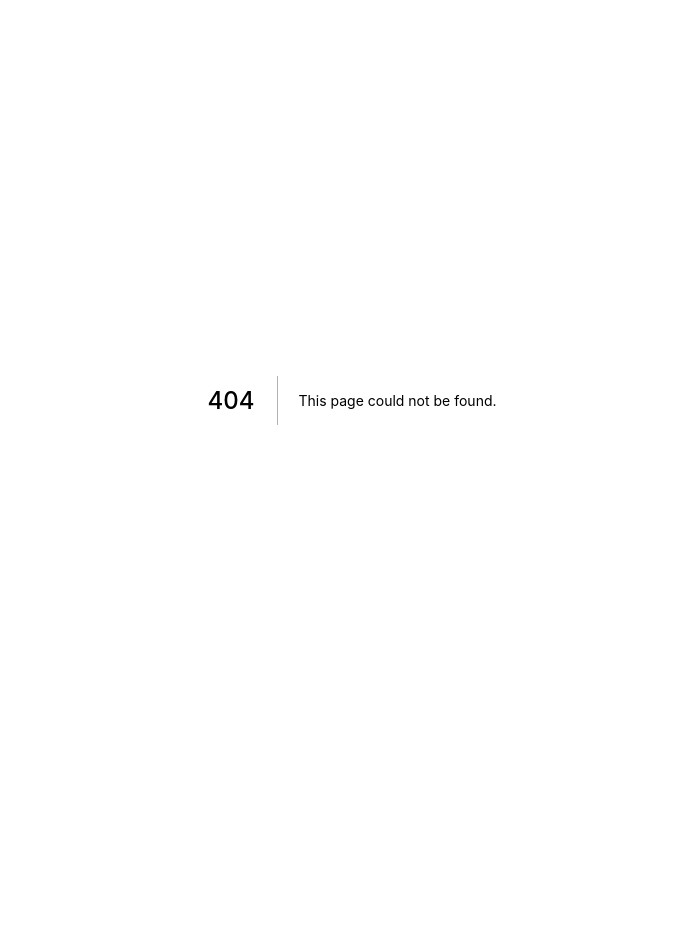
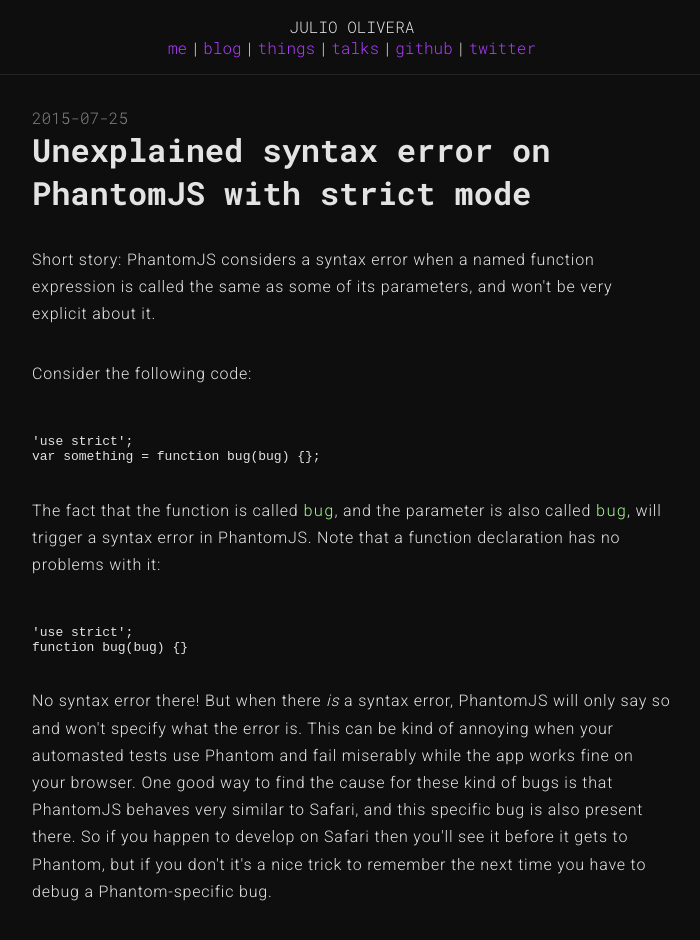
Before and after one commit to julioolvr/me, a Next.js app: page /b/2015/07/25/syntax-error-strict-mode-phantomjs in a window 1280 px wide. Before the commit this address had no page. Shown: the top 940 px of the page, without its empty margins (288-988 px from the left). Before the commit the page ends 800 px from the top, so only its background shows below. Built offline with nearby package versions, Linux system fonts and the light colour scheme.

Commit message:
Safari bug post

```diff
--- /dev/null
+++ b/pages/b/2015/07/25/syntax-error-strict-mode-phantomjs.js
@@ -0,0 +1,57 @@
+import PostLayout from '~/components/postLayout';
+
+const Post = () => {
+  return (
+    <PostLayout
+      title="Unexplained syntax error on PhantomJS with strict mode"
+      date="2015-07-25"
+      langs={['en']}
+    >
+      {() => {
+        return (
+          <div>
+            <p>
+              Short story: PhantomJS considers a syntax error when a named
+              function expression is called the same as some of its parameters,
+              and won't be very explicit about it.
+            </p>
+
+            <p>Consider the following code:</p>
+
+            <pre>{`
+'use strict';
+var something = function bug(bug) {};
+`}</pre>
+
+            <p>
+              The fact that the function is called <code>bug</code>, and the
+              parameter is also called <code>bug</code>, will trigger a syntax
+              error in PhantomJS. Note that a function declaration has no
+              problems with it:
+            </p>
+
+            <pre>{`
+'use strict';
+function bug(bug) {}
+`}</pre>
+
+            <p>
+              No syntax error there! But when there <em>is</em> a syntax error,
+              PhantomJS will only say so and won't specify what the error is.
+              This can be kind of annoying when your automasted tests use
+              Phantom and fail miserably while the app works fine on your
+              browser. One good way to find the cause for these kind of bugs is
+              that PhantomJS behaves very similar to Safari, and this specific
+              bug is also present there. So if you happen to develop on Safari
+              then you'll see it before it gets to Phantom, but if you don't
+              it's a nice trick to remember the next time you have to debug a
+              Phantom-specific bug.
+            </p>
+          </div>
+        );
+      }}
+    </PostLayout>
+  );
+};
+
+export default Post;
```
